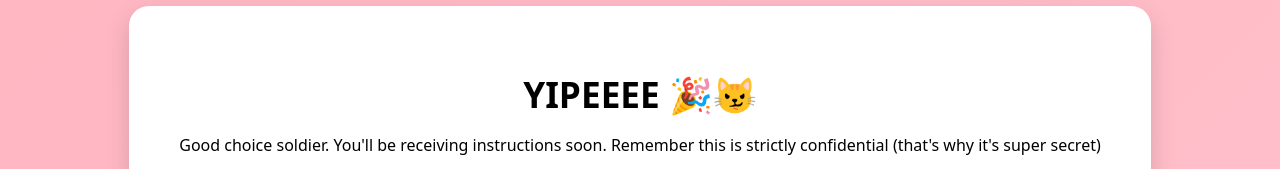
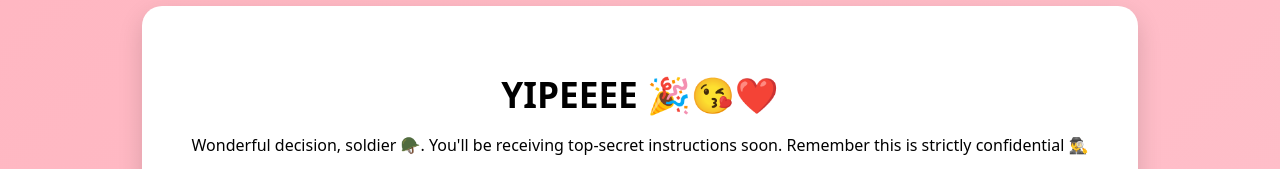
Before and after one commit to SPeramanu/super-secret-totally-not-a-scam, a plain HTML site: page index.html in a window 1280 px wide. Both pictures are taken after a click on the button "Yes 😳". Shown: the part 195-364 px from the top of the page. Drawn offline with Linux system fonts and the light colour scheme; grey boxes are pictures that could not be loaded.

Commit message:
Update text and emojis in yayPage section

```diff
--- a/index.html
+++ b/index.html
@@ -78,8 +78,8 @@
   </div>
 
   <div class="card yay hidden" id="yayPage">
-    <h1>YIPEEEE 🎉😼</h1>
-    <p>Good choice soldier. You'll be receiving instructions soon. Remember this is strictly confidential (that's why it's super secret)</p>
+    <h1>YIPEEEE 🎉😘❤️</h1>
+    <p> Wonderful decision, soldier 🪖. You'll be receiving top-secret instructions soon. Remember this is strictly confidential 🕵️‍♂️ </p>
     <img src="https://media.giphy.com/media/JIX9t2j0ZTN9S/giphy.gif" alt="Happy cat" />
   </div>
 
```
